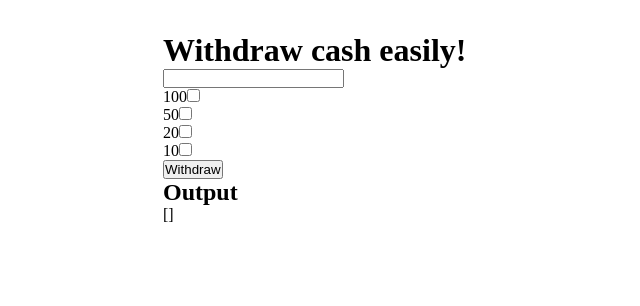
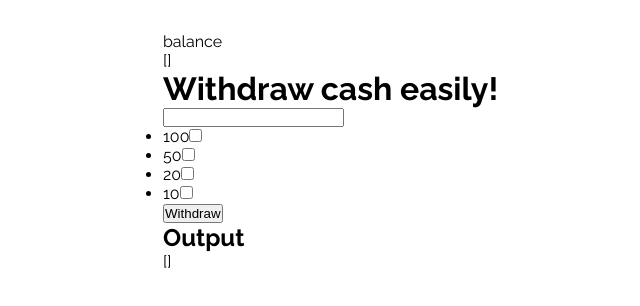
Before and after one commit to ToniaR/atm, a Vue app: page / in a window 1280 px wide. Shown: the top 306 px of the page, without its empty margins (157-797 px from the left). Built offline with nearby package versions, Linux system fonts and the light colour scheme.

Commit message:
Add font, add styling

```diff
--- a/index.html
+++ b/index.html
@@ -6,6 +6,7 @@
     <title>ATM</title>
     <link href="https://fonts.googleapis.com/css?family=Roboto:300,400,700&display=swap" rel="stylesheet">
     <link href="https://cdnjs.cloudflare.com/ajax/libs/font-awesome/5.8.2/css/all.css" rel="stylesheet"/>
+    <link href="https://fonts.googleapis.com/css?family=Raleway:400,700&display=swap" rel="stylesheet">
   </head>
   <body>
     <div id="app"></div>
--- a/src/App.vue
+++ b/src/App.vue
@@ -1,32 +1,21 @@
 <template>
   <div id="app">
+      <div>balance</div>
+      {{ checkedNotes }}
+
       <h1>Withdraw cash easily!</h1>
       <div class="form">
         <input type="text" id="amount" name="amount" v-model="entryAmount">
-        <div class="form__checkboxes">
-          <span class="form-field">
-            <label for="hungreed">100</label>
-            <input type="checkbox" value="100" id="hungreed">
-          </span>
-        </div>
-        <div>
-          <span class="form-field">
-            <label for="fifty">50</label>
-            <input type="checkbox" value="50" id="fifty">
-          </span>
-        </div>
-        <div>
-          <span class="form-field">
-            <label for="twenty">20</label>
-            <input type="checkbox" value="20" id="twenty">
-          </span>
-        </div>
-        <div>
-          <span class="form-field">
-            <label for="ten">10</label>
-            <input type="checkbox" value="10" id="ten">
-          </span>
-        </div>
+        <ul class="form__checkboxes">
+          <li v-for="(note, key) in notes" :key="key">
+              <span class="form-field">
+                <label :for="note.id">{{ note.amount }}</label>
+                <input type="checkbox" :id="note.id" v-model="checkedNotes" :value="note.amount">
+              </span>
+          </li>
+        </ul>
+
+
       </div>
       <button @click="getNotes">Withdraw</button>
 
@@ -40,15 +29,19 @@ export default {
   data() {
     return {
       entryAmount: null,
-      notes: [100, 50, 20, 10],
-      choosenNotes: [],
-      result: []
+      availNotes: [100, 50, 20, 10],
+      checkedNotes: [],
+      result: [],
+      notes: [
+        { id: 1, amount: 100 },
+        { id: 2, amount: 50 },
+        { id: 3, amount: 20 },
+        { id: 4, amount: 10 }
+      ]
+
     }
   },
   watch: {
-    // entryAmount: function(value) {
-    //   value !== null ? this.getResult(value) : console.log('wprowadź wartość');
-    // }
   },
   methods: {
     getResult(amount) {
@@ -62,11 +55,11 @@ export default {
     getNotes() {
       this.result = [];
       if(this.entryAmount % 10 === 0) {
-        if(this.choosenNotes) {
-          this.calculate(this.entryAmount, this.choosenNotes);
+        if(this.checkedNotes) {
+          this.calculate(this.entryAmount, this.checkedNotes);
         }
         else {
-          this.calculate(this.entryAmount, this.notes);
+          this.calculate(this.entryAmount, this.availNotes);
         }
       }
       else {
@@ -77,31 +70,18 @@ export default {
       let remainder = null, count = null;
       this.result = [];
       if(amount > 0 ) {
-        console.log('r', this.result)
-        console.log(1, amount);
         for(let i = 0; i < arr.length; i++) {
           if(amount >= arr[i]) {
-            console.log(2 + ' arr[i]', arr[i]);
             // this.result= this.amount % arr[i]; //
             let division = amount / arr[i];
-            console.log(3 + ' division', division);
-
             count = Math.floor(division); // how much note we should add
-            console.log(4 + ' count', count);
             remainder = amount % arr[i]; // the remainder from the division
-            console.log(5 + ' reminder', remainder);
 
             this.addNotes(arr[i], count); // add notes to result
             amount = remainder;
-            console.log(6 + ' amount', amount);
-          }
-          else {
-            console.log('GO ON!');
           }
         }
       }
-
-      console.log(7 + ' result ', this.result);
     },
     addNotes(note, noteNum) {
       if(noteNum > 1) {
@@ -120,6 +100,15 @@ export default {
         this.result = [];
       })
     }
+    // toggle() {
+    //   let checkList = document.querySelectorAll('li');
+    //   checkList.forEach(el => {
+    //     el.addEventListener('click', e => {
+    //       e.preventDefault();
+    //       console.log(e.target);
+    //     });
+    //   });
+    // }
   }
 }
 </script>
--- a/src/styles/app.scss
+++ b/src/styles/app.scss
@@ -1,6 +1,10 @@
 * {
     margin: 0;
     padding: 0;
+}
+
+html, body {
+    font-family: 'Raleway', sans-serif;
 }
 
 #app {
```
